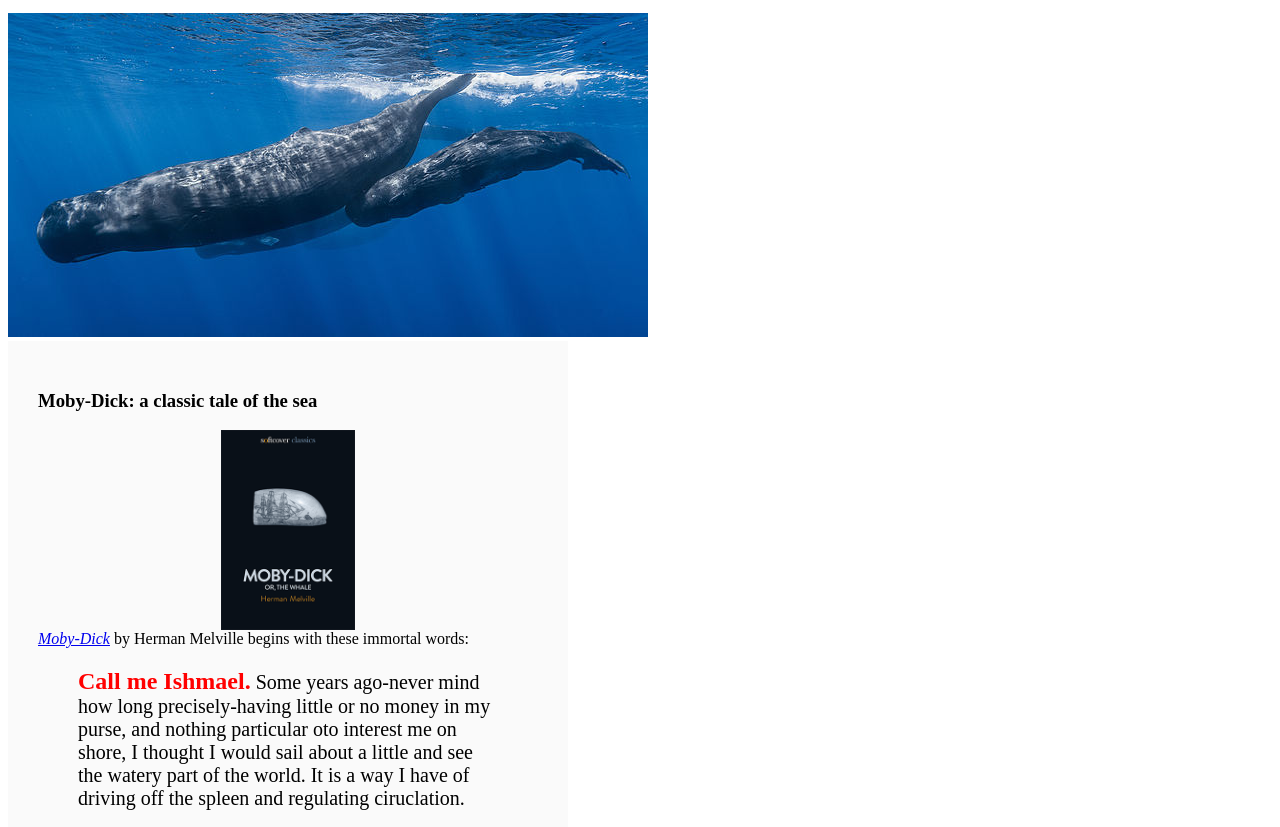
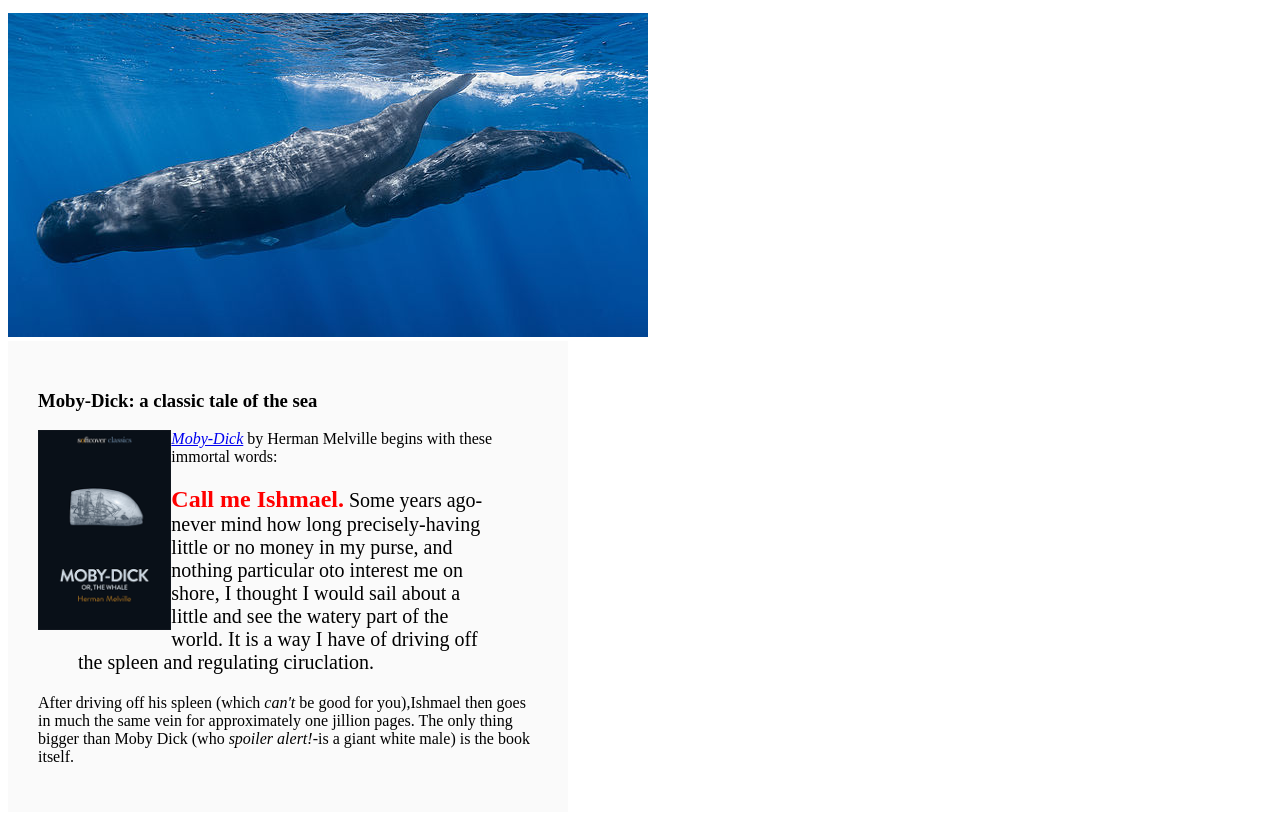
Before and after one commit to harry-th/sample_website, a plain HTML site: page moby_dick.html in a window 1280 px wide. Shown: the part 210-1037 px from the top of the page. Drawn offline with Linux system fonts and the light colour scheme.

Commit message:
add styling

```diff
--- a/moby_dick.html
+++ b/moby_dick.html
@@ -21,10 +21,10 @@
       </p>
     </div>
     <a href="https://commons.wikimedia.org/wiki/File:Sperm_whale_pod.jpg"> <img src="images/sperm_whales.jpg" alt="sperm whale"></a>
-    <div style="width: 500px; margin 20px auto; padding: 30px; background-color: #fafafa;">
+    <div style="width: 500px; margin 20px auto; padding: 30px; background-color: #fafafa">
       <h3>Moby-Dick: a classic tale of the sea</h3>
       <a href="https://www.softcover.io/read/6070fb03/moby-dick" target="_blank">
-        <img src="images/moby_dick.png" alt="moby dick" height="200px" style=" display: block; margin: 0 auto;/>
+        <img src="images/moby_dick.png" alt="moby dick" height="200px" style=" float: left; margin 0 40px 0 0;/>
       </a>
       <p>
         <a href="https://www.softcover.io/read/6070fb03/moby-dick" target="_blank"><em>Moby-Dick</em></a>
```
